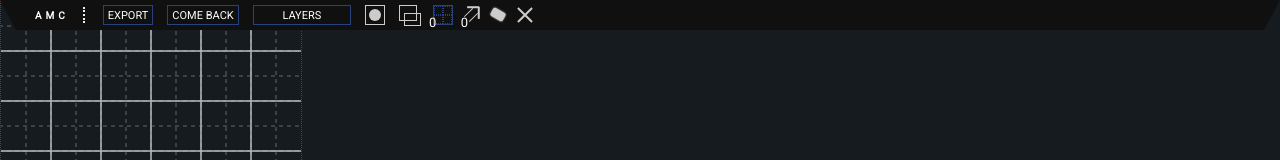
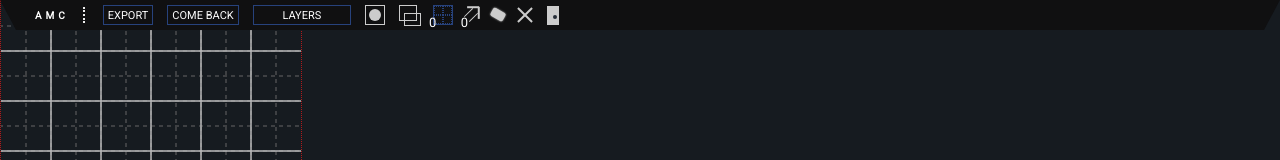
Before and after one commit to Poyters/angotia-world-creator, a React (Create React App) app: page /creator in a window 1280 px wide. Shown: the top 160 px of the page. Built offline with nearby package versions, Linux system fonts and the light colour scheme.

Commit message:
Style passageOption

```diff
--- /dev/null
+++ b/src/assets/styles/components/creatorPanel/_passageOption.scss
@@ -0,0 +1,27 @@
+.passageOption {
+    position: relative;
+    display: flex;
+    width: 12px;
+    height: 19px;
+    margin: 1px 0 0 0;
+
+    background-color: $decorationColor4;
+    transition: 200ms ease-in-out;
+    cursor: pointer;
+
+    &:hover {
+        background-color: $decorationColor1;
+    }
+
+    &:before {
+        position: absolute;
+        content: '';
+        top: 9px;
+        right: 2px;
+        width: 4px;
+        height: 4px;
+        border-radius: 50%;
+
+        background-color: $decorationColor7;
+    }
+}
--- a/src/assets/styles/index.scss
+++ b/src/assets/styles/index.scss
@@ -25,6 +25,7 @@
 @import './components/creatorPanel/clearSelectedOption.scss';
 @import './components/creatorPanel/selectOption.scss';
 @import './components/creatorPanel/netOption.scss';
+@import './components/creatorPanel/passageOption.scss';
 
 @import './components/map/map.scss';
 @import './components/map/mapField.scss';
```
